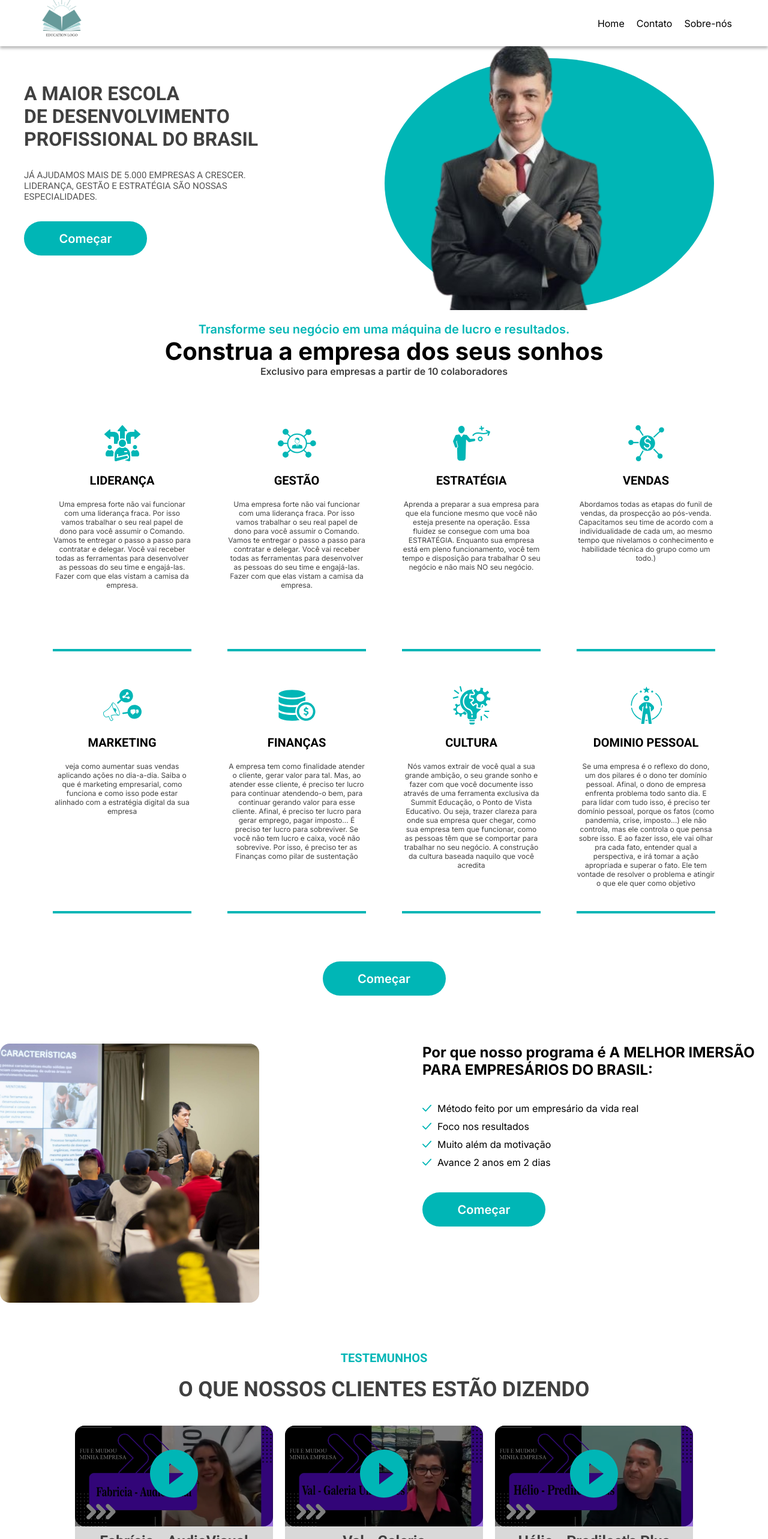
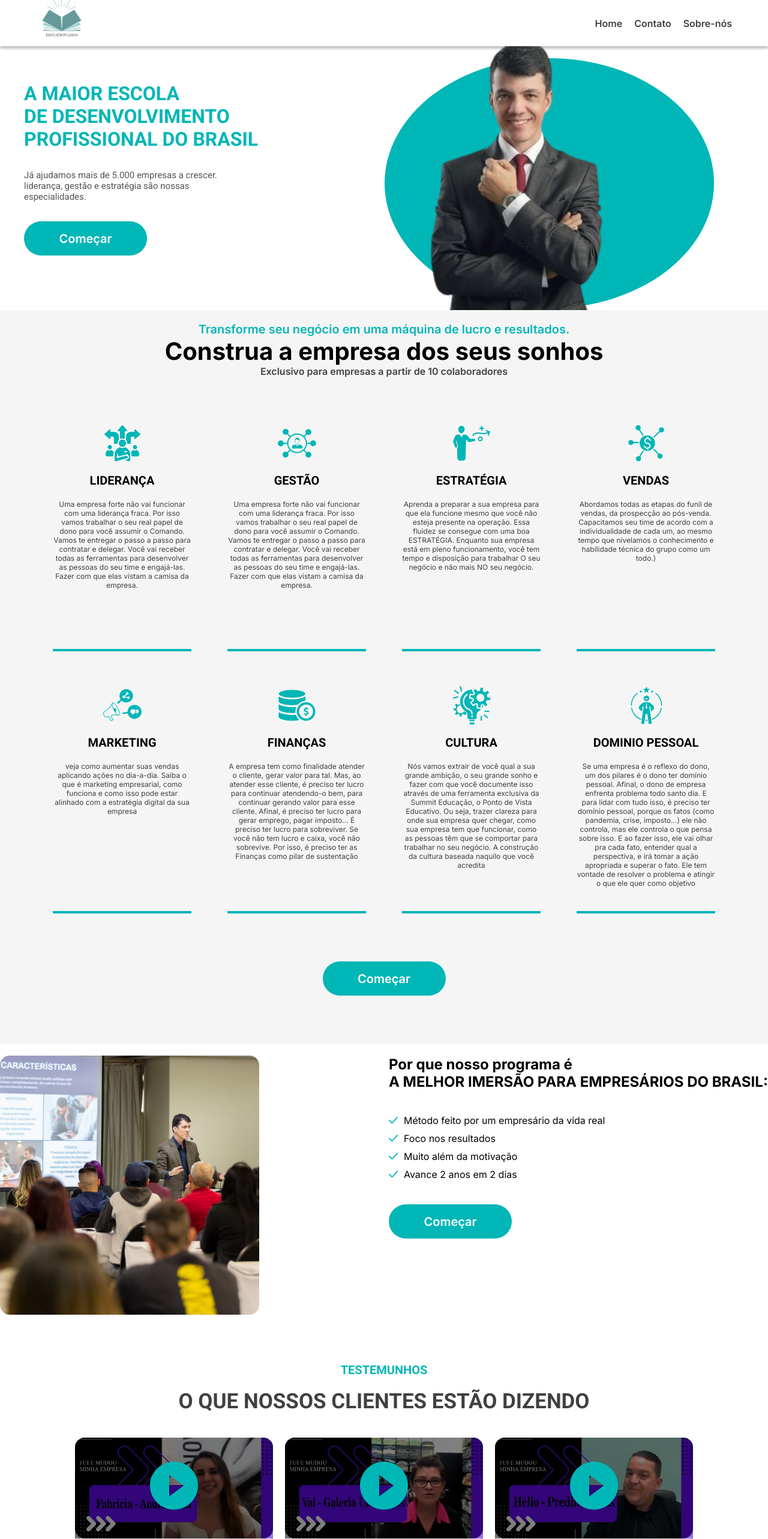
Before and after one commit to maaxizin25/landing-page-rodrigo-taxa, a React (Create React App) app: page / in a window 1280 px wide. Shown: the top 2566 px of the page at 60% size. Built offline with nearby package versions, Linux system fonts and the light colour scheme.

Commit message:
fix: stylesFour

```diff
--- a/src/components/countClient/style.ts
+++ b/src/components/countClient/style.ts
@@ -27,6 +27,7 @@ export const CounterClientStyle = styled.div`
       flex-direction: column;
       align-items: center;
       justify-content: center;
+      width: 100%;
     }
   }
 `;
--- a/src/components/introduction/index.tsx
+++ b/src/components/introduction/index.tsx
@@ -22,9 +22,9 @@ export const Introduction = () => {
             BRASIL
           </h1>
           <p>
-            JÁ AJUDAMOS MAIS DE 5.000 EMPRESAS A CRESCER.
-            <br /> LIDERANÇA, GESTÃO E ESTRATÉGIA SÃO NOSSAS
-            <br /> ESPECIALIDADES.
+            Já ajudamos mais de 5.000 empresas a crescer.
+            <br /> liderança, gestão e estratégia são nossas
+            <br /> especialidades.
           </p>
           <ButtonGo data-aos="fade-up" data-aos-duration="600" />
         </div>
--- a/src/components/introduction/style.ts
+++ b/src/components/introduction/style.ts
@@ -5,7 +5,7 @@ export const IntroductionContainer = styled.div`
 
   h1 {
     font-family: "Roboto", sans-serif;
-    color: var(--grey-300);
+    color: var(--color-primary);
   }
 
   div > p {
@@ -66,10 +66,11 @@ export const IntroductionContainer = styled.div`
     }
     div:nth-child(1) {
       padding-top: 10px;
+      width: 100%;
     }
     h1 {
       text-align: center;
-      font-size: 30px;
+      font-size: 25px;
     }
     p {
       text-align: center;
--- a/src/components/lecture/index.tsx
+++ b/src/components/lecture/index.tsx
@@ -23,8 +23,10 @@ export const Lecture = () => {
       </div>
       <div data-aos="fade-up" data-aos-duration="1500">
         <h2>
-          Por que nosso programa é A MELHOR IMERSÃO PARA EMPRESÁRIOS DO BRASIL:
+          Por que nosso programa é <br /> A MELHOR IMERSÃO PARA EMPRESÁRIOS DO
+          BRASIL:
         </h2>
+
         <ul>
           <li>
             <img src={check} alt="" />
--- a/src/components/lecture/style.ts
+++ b/src/components/lecture/style.ts
@@ -2,10 +2,10 @@ import styled from "styled-components";
 
 export const LectureStyle = styled.div`
   display: flex;
-  justify-content: space-between;
   max-width: 1600px;
   margin: 0 auto;
   margin-bottom: 80px;
+  padding-top: 20px;
 
   div:nth-child(1) {
     width: 648px;
@@ -13,7 +13,6 @@ export const LectureStyle = styled.div`
   }
   div:nth-child(2) {
     align-items: flex-start;
-    width: 45%;
     flex-direction: column;
     display: flex;
     gap: 40px;
@@ -29,6 +28,7 @@ export const LectureStyle = styled.div`
     flex-direction: column;
     gap: 10px;
   }
+
   li {
     display: flex;
     align-items: center;
@@ -52,6 +52,9 @@ export const LectureStyle = styled.div`
       align-items: center;
       justify-content: center;
     }
+    ul {
+      padding: 10px;
+    }
   }
   @media (max-width: 669px) {
     div:nth-child(1) {
--- a/src/components/menu-itens/style.ts
+++ b/src/components/menu-itens/style.ts
@@ -5,7 +5,8 @@ export const MenuTextDiv = styled.div`
   display: flex;
   flex-direction: column;
   align-items: center;
-  margin-bottom: 80px;
+  padding-bottom: 80px;
+  background-color: whitesmoke;
 
   .circle-model {
     position: absolute;
--- a/src/components/navbar/style.ts
+++ b/src/components/navbar/style.ts
@@ -13,6 +13,10 @@ export const Header = styled.header`
     display: flex;
     gap: 20px;
     padding-right: 20px;
+  }
+  a {
+    font-weight: 600;
+    color: var(--grey-300);
   }
   a:hover {
     color: var(--color-primary);
```
